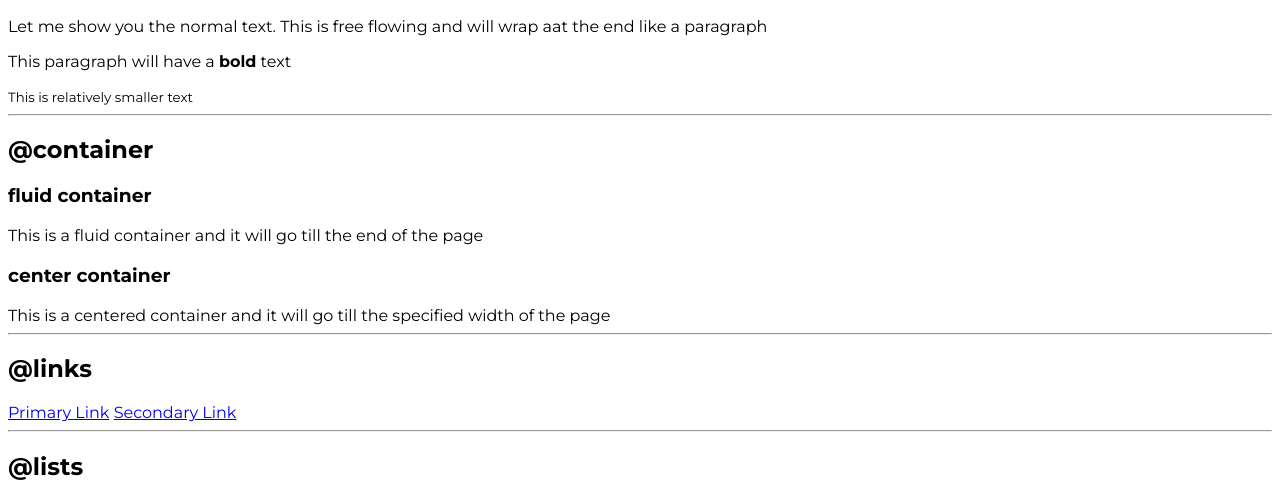
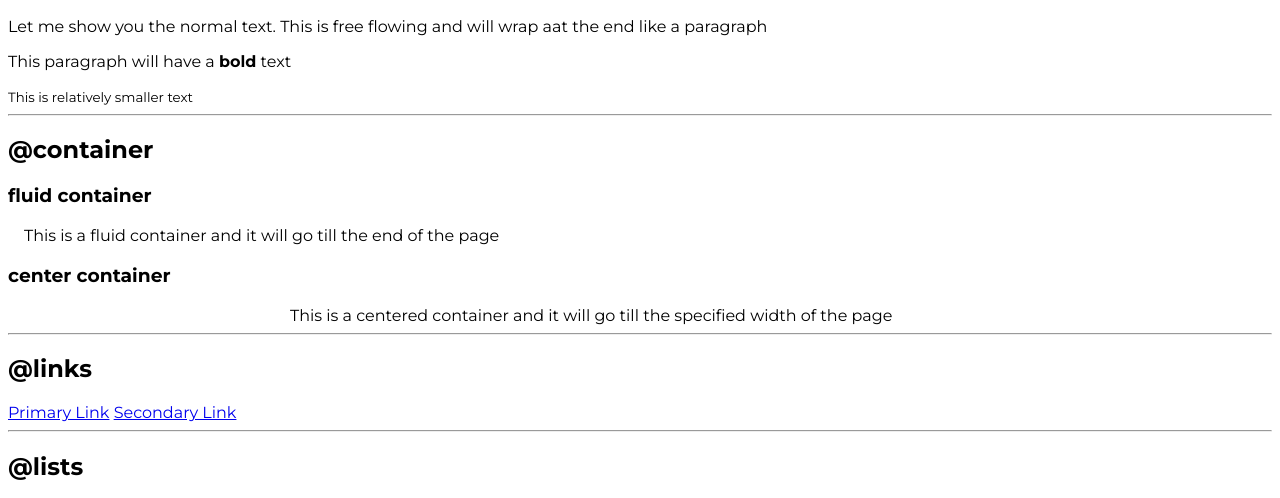
Before and after one commit to sharletmvarghese03/neogcamp-lesson-3-live, a plain HTML site: page index.html in a window 1280 px wide. Shown: the part 282-780 px from the top of the page. Drawn offline with Linux system fonts and the light colour scheme.

Commit message:
style: containers

```diff
--- a/index.html
+++ b/index.html
@@ -31,10 +31,12 @@
 		<h2>@container</h2>
 
 		<h3>fluid container</h3>
-		<div>This is a fluid container and it will go till the end of the page</div>
+		<div class="container container__fluid">
+			This is a fluid container and it will go till the end of the page
+		</div>
 
 		<h3>center container</h3>
-		<div>
+		<div class="container container__center">
 			This is a centered container and it will go till the specified width of
 			the page
 		</div>
--- a/style.css
+++ b/style.css
@@ -3,3 +3,18 @@
 body {
 	font-family: 'Montserrat', sans-serif;
 }
+
+/** container **/
+
+.container {
+	padding-left: 1rem;
+	padding-right: 1rem;
+}
+
+.conatiner__fluid {
+}
+
+.container__center {
+	max-width: 700px;
+	margin: auto;
+}
```
